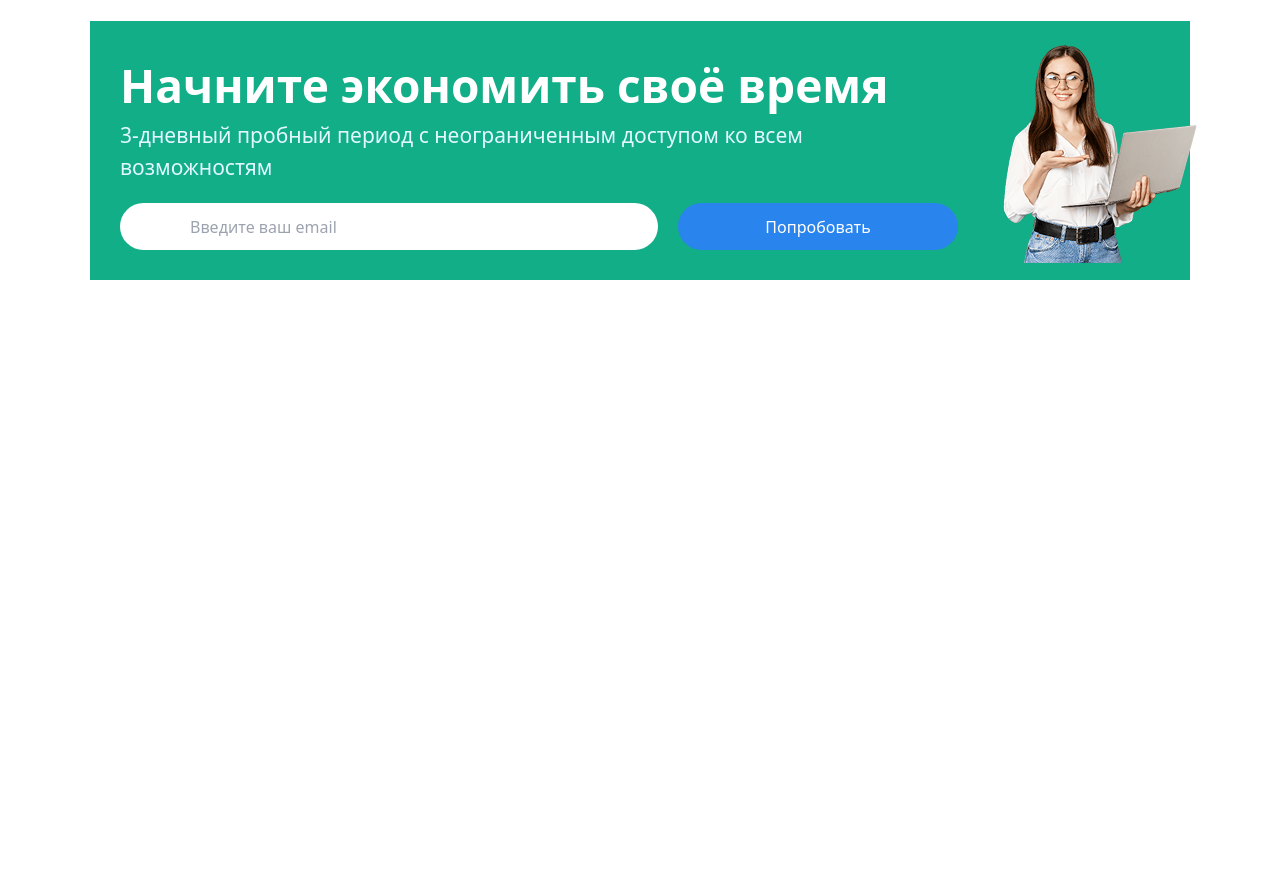
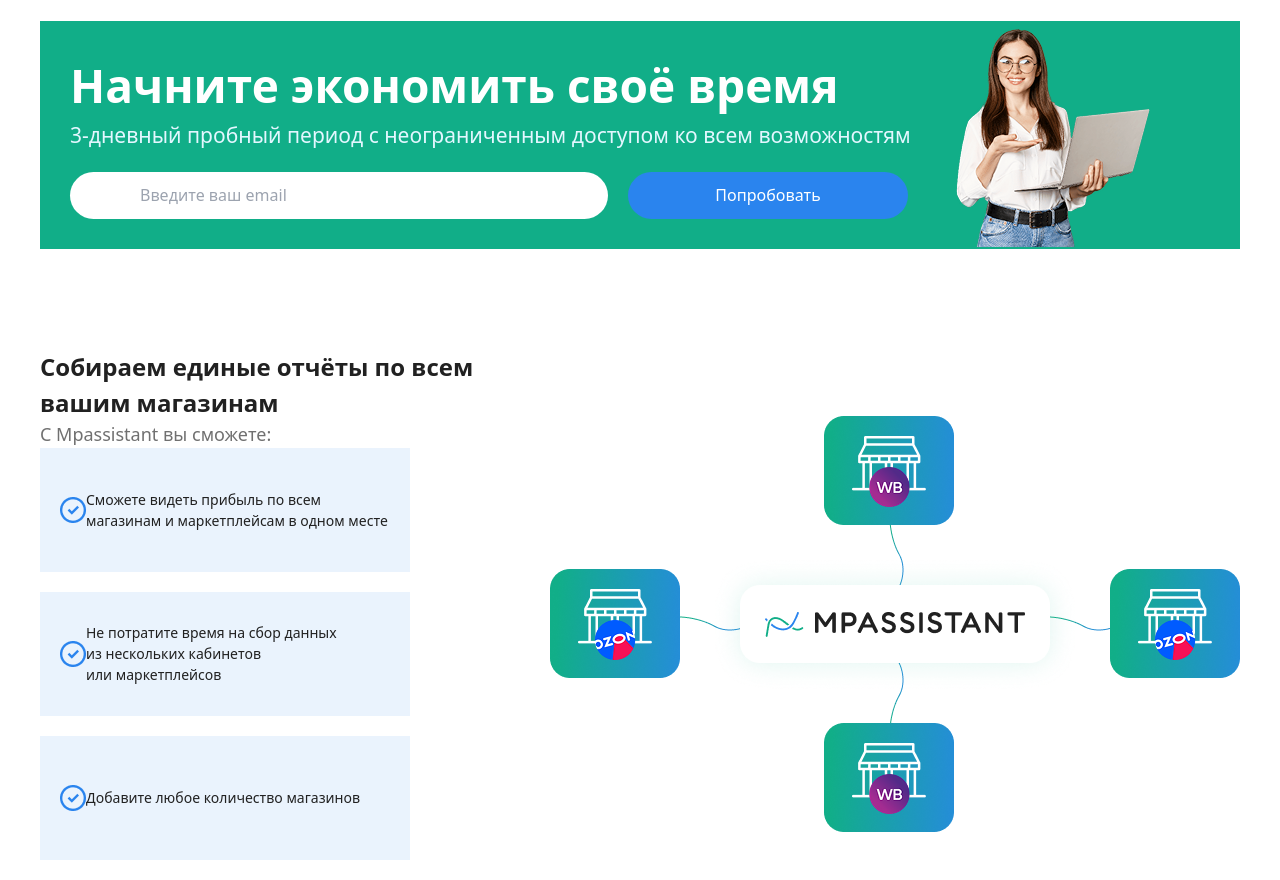
Before and after one commit to smuhriddin2006/Practice_6, a website: page src/index.html in a window 1280 px wide. Shown: the part 1902-2782 px from the top of the page. Before the commit the page ends 2202 px from the top, so only its background shows below. Drawn offline with nearby package versions, Linux system fonts and the light colour scheme; files that its build step writes are made by us from their sources.

Commit message:
Section 5 is done !

```diff
--- a/src/index.html
+++ b/src/index.html
@@ -84,7 +84,7 @@
             </article>
         </section>
 
-        <section class="max-w-[1200px] m-auto  bg-[#11AE88] flex flex-col justify-center items-center xl:flex-row xl:justify-start xl:w-[1100px]">
+        <section class="max-w-[1200px] m-auto  bg-[#11AE88] flex flex-col justify-center items-center xl:flex-row xl:justify-start xl:w-[1200px]">
             <article class="p-[30px] rounded-[30px]">
                 <h2 class="text-[21px] font-[400] text-[#FFFFFF] xl:text-[46px] xl:font-[600] ">Начните экономить своё время</h2>
                 <p class="text-[16px] font-[400] text-[#E3F7FF] xl:text-[21px] *:">3-дневный пробный период с неограниченным доступом ко всем возможностям</p>
@@ -95,6 +95,28 @@
             </article>
             <img src="/src/[removal 1.png" alt="">
         </section>
+
+        <section class="max-w-[1200px] m-auto mt-[100px] flex flex-col justify-center items-center xl:flex-row">
+            <aside>
+                <h2 class="text-[24px] font-[600] text-[#212121]">Собираем единые отчёты по всем вашим магазинам</h2>
+                <p class="text-[18px] font-[400] text-[#707070]">C Mpassistant вы сможете:</p>
+                <article class="flex flex-col gap-[20px]">
+                    <div class="flex items-center bg-[#EAF3FD] w-[370px] h-[124px] p-[20px]">
+                        <img src="/src/Vector (19).png" alt="">
+                        <p class="text-[#212121] text-[14px] font-[400]">Сможете видеть прибыль по всем магазинам и маркетплейсам в одном месте</p>
+                    </div>
+                    <div class="flex items-center bg-[#EAF3FD] w-[370px] h-[124px] p-[20px]">
+                        <img src="/src/Vector (19).png" alt="">
+                        <p class="text-[#212121] text-[14px] font-[400]">Не потратите время на сбор данных из нескольких кабинетов или маркетплейсов</p>
+                    </div>
+                <div class="flex items-center bg-[#EAF3FD] w-[370px] h-[124px] p-[20px]">
+                        <img src="/src/Vector (19).png" alt="">
+                        <p class="text-[#212121] text-[14px] font-[400]">Добавите любое количество магазинов</p>
+                    </div>
+                </article>
+            </aside>
+            <img class="mt-[40px]" src="/src/Frame 32.png" alt="">
+        </section>
     </main>
 </body>
 </html>
```
Also changed, not shown: src/Frame 32.png (added), src/Vector (19).png (added).
